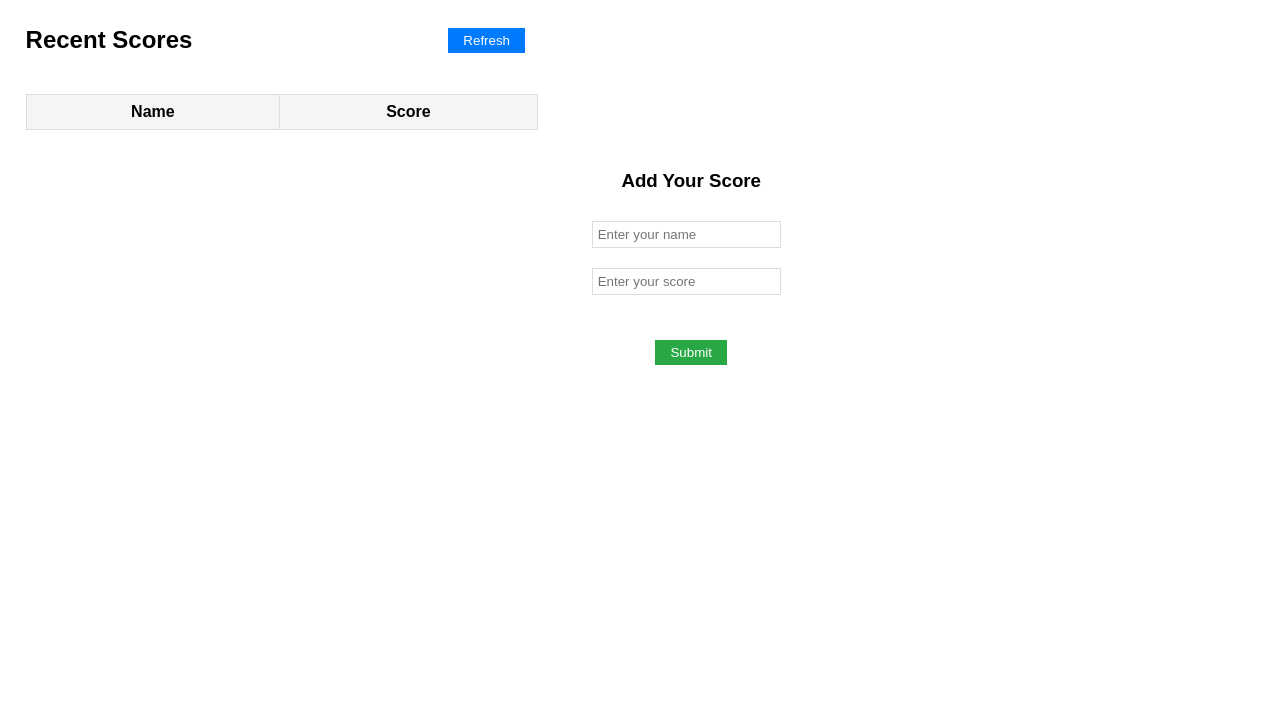
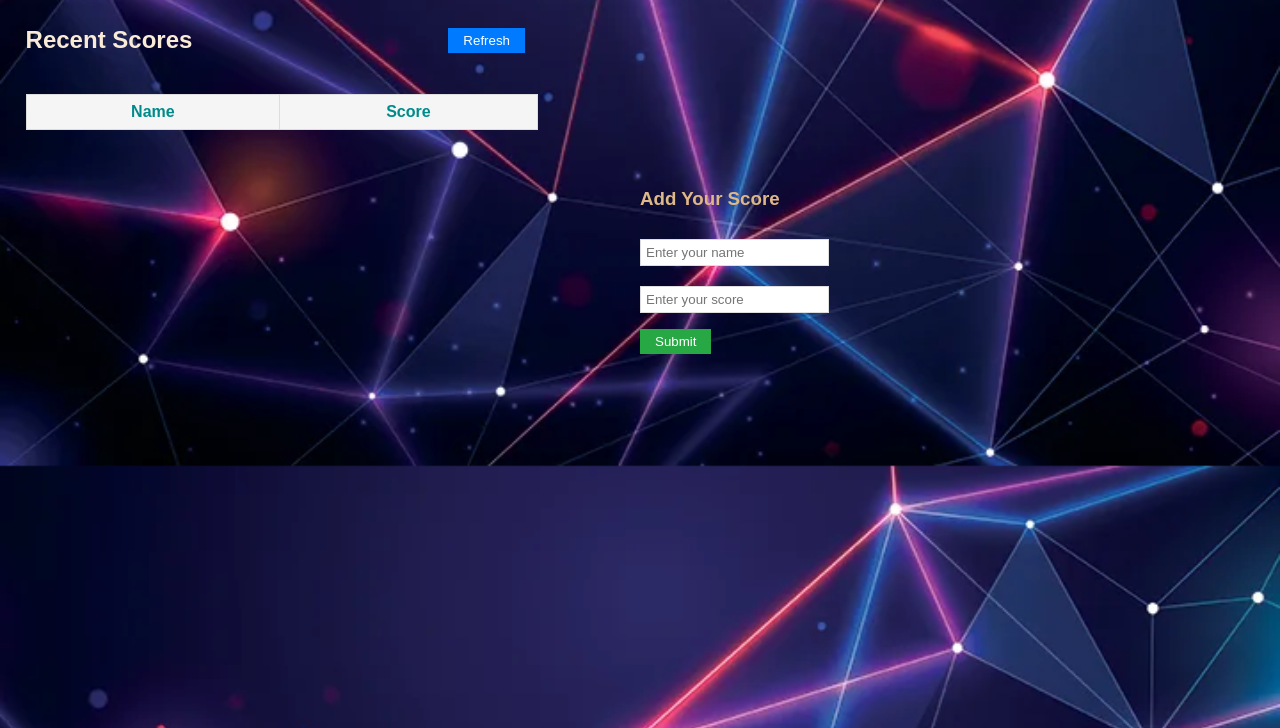
Before and after one commit to Yonasle/Leaderboard, a website built with webpack: page src/index.html in a window 1280 px wide. Shown: the part 72-800 px from the top of the page. Built offline with nearby package versions, Linux system fonts and the light colour scheme; no server answers.

Commit message:
add styles

```diff
--- a/src/styles.css
+++ b/src/styles.css
@@ -2,6 +2,9 @@ body {
   font-family: Arial, sans-serif;
   margin: 0;
   padding: 0;
+  background-image: url(/Leaderboard.webp);
+  background-size: cover;
+  background-position: center;
 }
 
 #leaderboard {
@@ -16,6 +19,7 @@ body {
   padding: 8px;
   border: 1px solid #ddd;
   text-align: center;
+  color: darkcyan;
 }
 
 #leaderboard th {
@@ -25,6 +29,7 @@ body {
 h1 {
   text-align: left;
   margin-top: 20px;
+  color: wheat;
   margin-left: 2%;
 }
 
@@ -32,6 +37,7 @@ h2 {
   display: inline-block;
   margin-top: 20px;
   margin-right: 20%;
+  color: antiquewhite;
   margin-left: 2%;
 }
 
@@ -60,6 +66,7 @@ h2 {
 /* Add Your Score section */
 h3 {
   margin-top: 20px;
+  color: burlywood;
 }
 
 .input-container {
@@ -85,10 +92,12 @@ input[type="text"] {
 }
 
 .add-score-container {
+  position: fixed;
+  top: 30%;
+  left: 50%;
   display: flex;
   flex-direction: column;
-  align-items: center;
-  margin-left: 8%;
+  align-items: baseline;
 }
 
 .add-score-container label,
```
Also changed, not shown: Leaderboard.webp (added), dist/869848641e8492716842.webp (added), dist/bundle.js.
